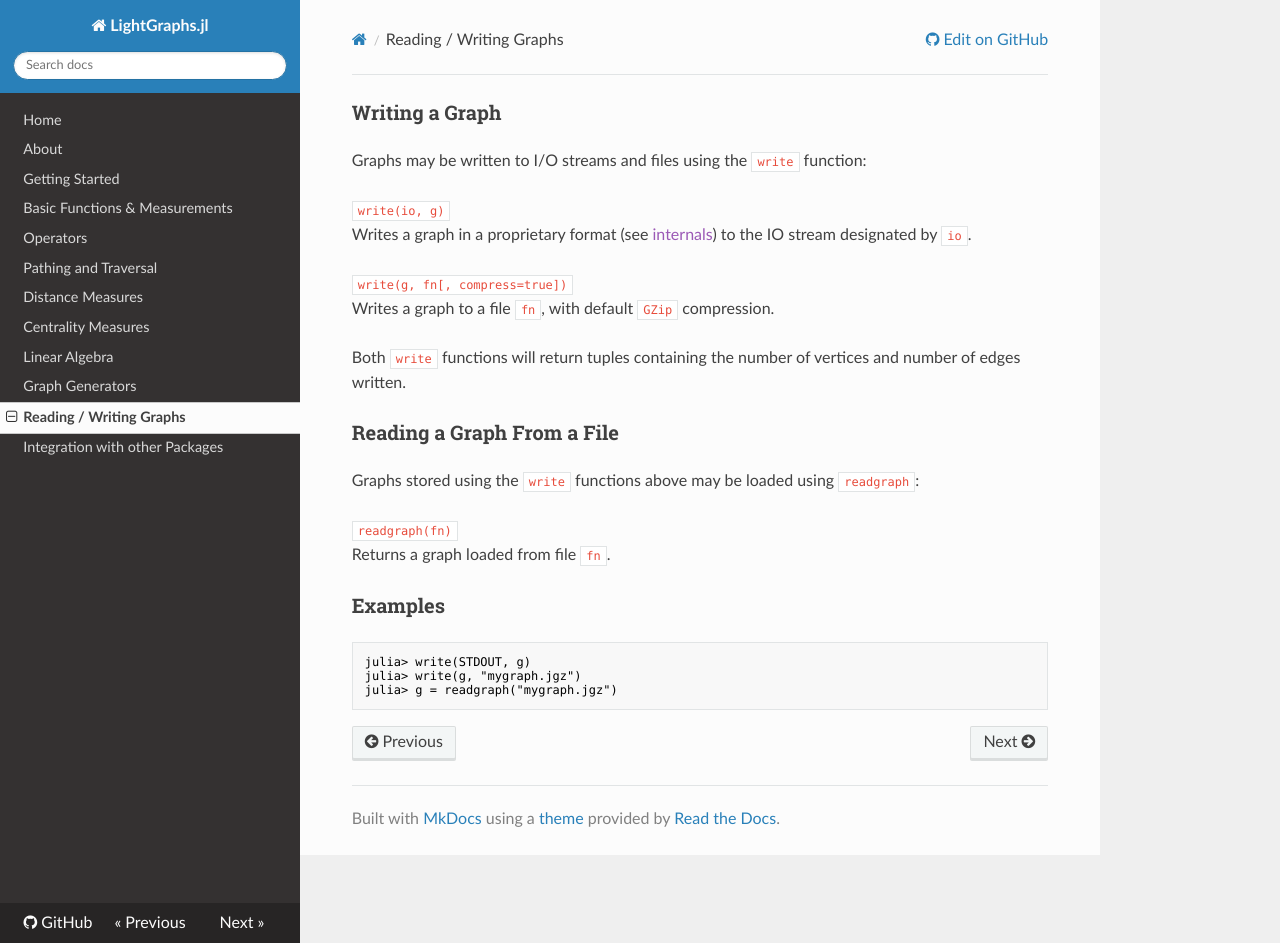
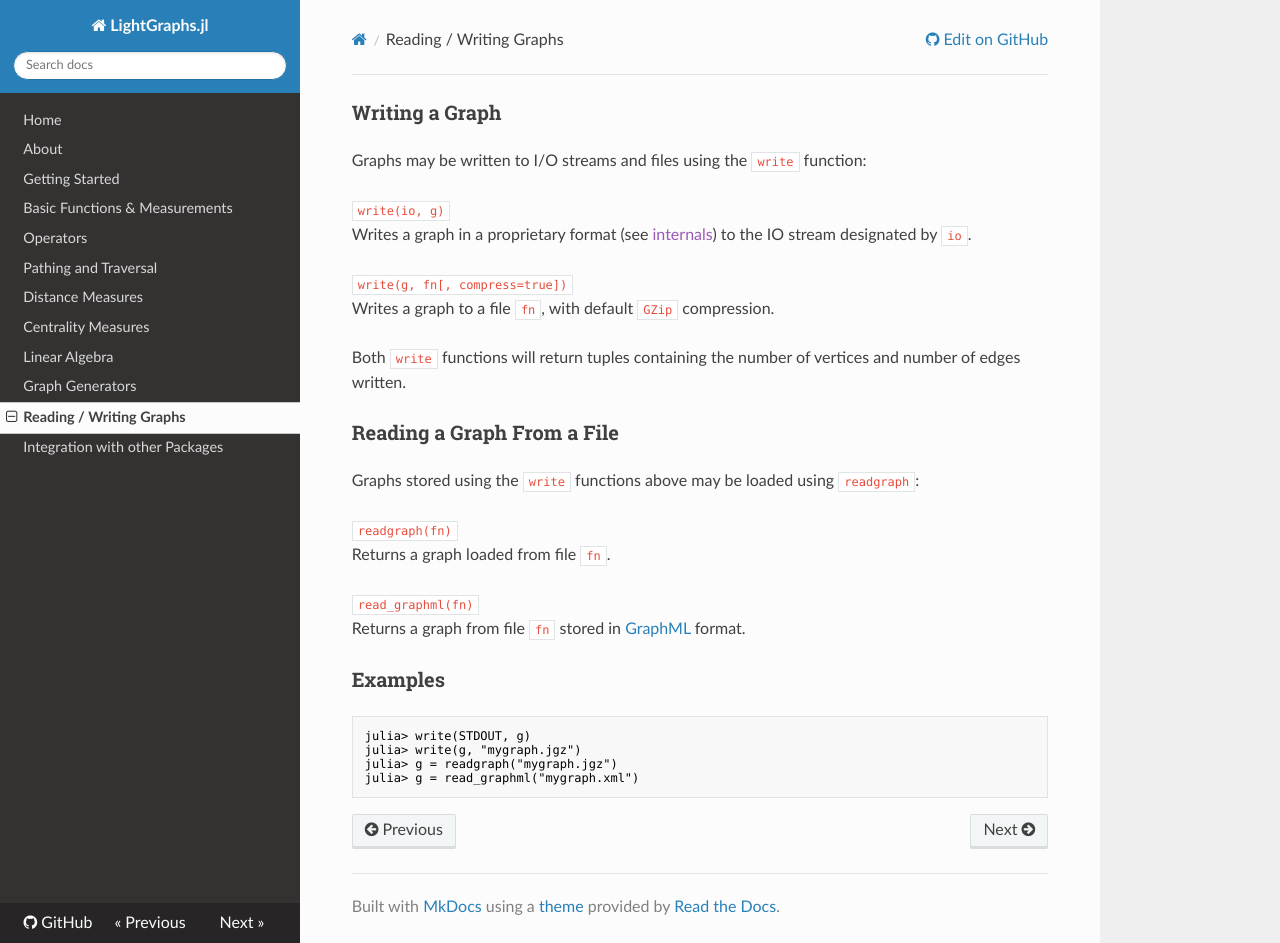
Before and after one commit to sbromberger/LightGraphs.jl, an MkDocs documentation site: the page built from doc/persistence.md, in a window 1280 px wide and 943 px high. Built offline with MkDocs 1.6.1, drawn with Linux system fonts in a browser that asks for light colours; nearby versions of some CDN libraries; old or Windows-style settings are respelled for this version of MkDocs.

Commit message:
removed rev()
graphml docs and remove deprecation warnings in test

conditional test

added tests

more more tests

deprecate rev(e::Edge)

````diff
--- a/doc/persistence.md
+++ b/doc/persistence.md
@@ -15,10 +15,14 @@ Graphs stored using the `write` functions above may be loaded using `readgraph`:
 `readgraph(fn)`
 Returns a graph loaded from file `fn`.
 
+`read_graphml(fn)`
+Returns a graph from file `fn` stored in [GraphML](http://en.wikipedia.org/wiki/GraphML) format.
+
 
 ###Examples
 ```julia
 julia> write(STDOUT, g)
 julia> write(g, "mygraph.jgz")
 julia> g = readgraph("mygraph.jgz")
+julia> g = read_graphml("mygraph.xml")
 ```
````
Also changed, not shown: 7 other files.
